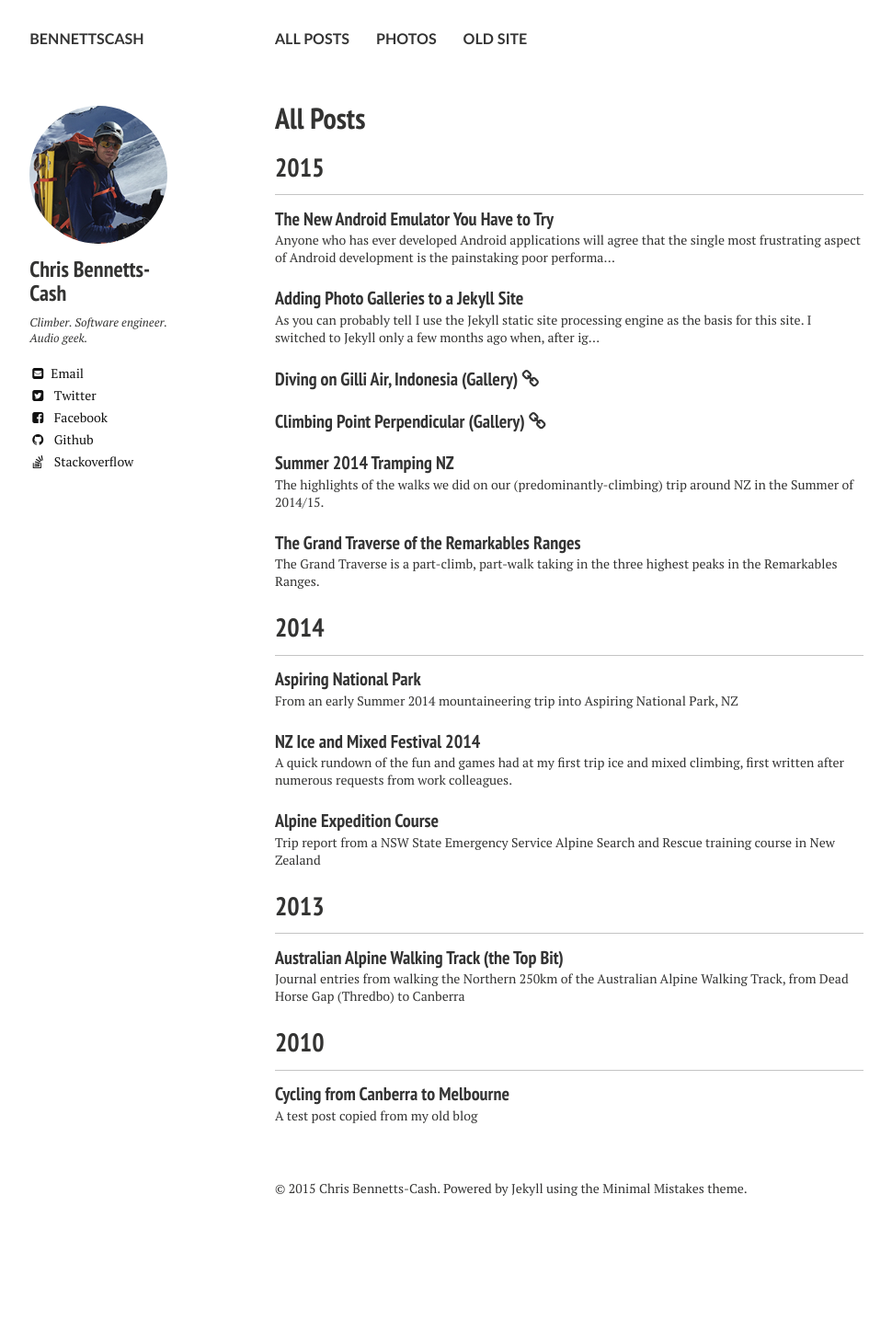
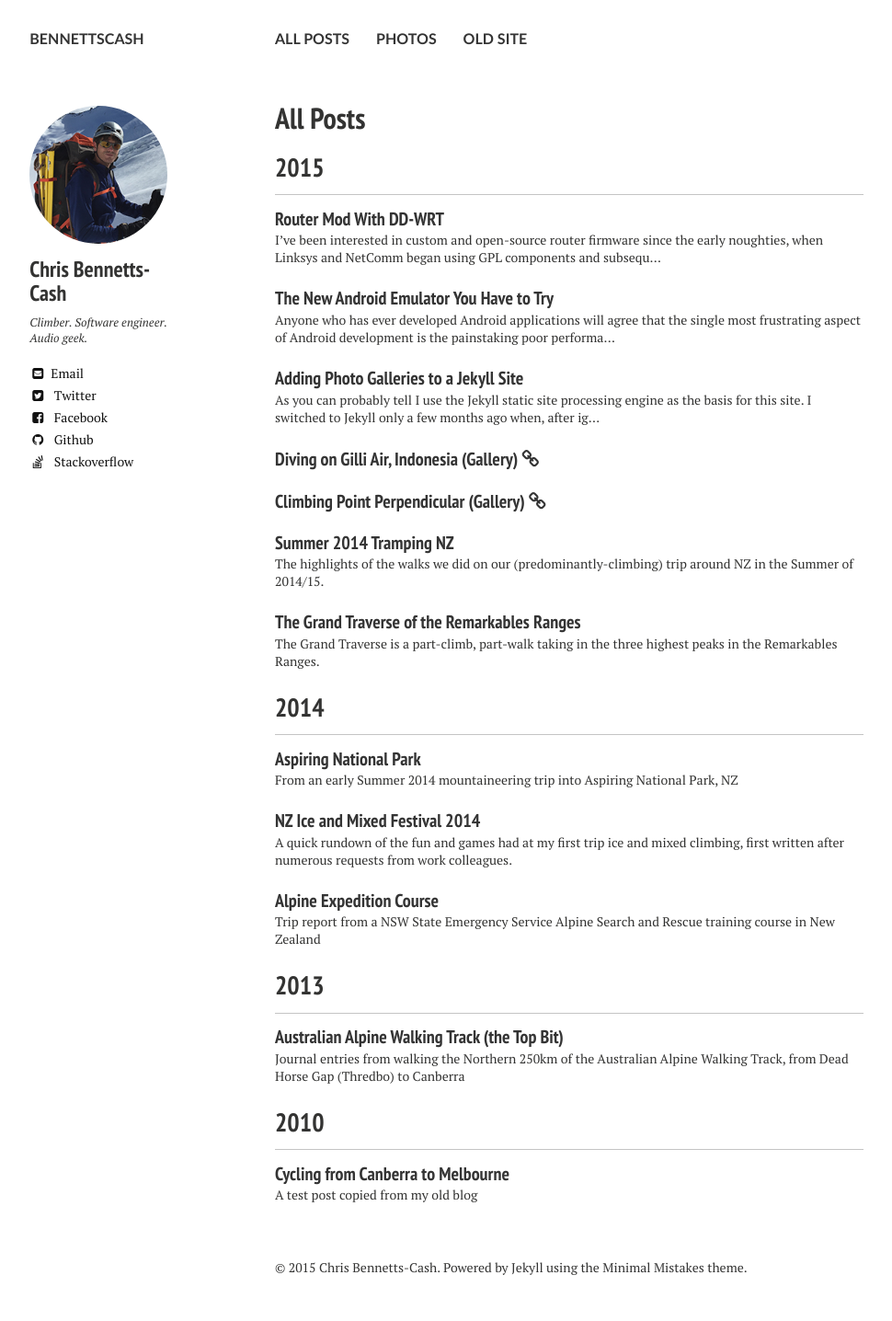
Before and after one commit to chris-bc/site, a Jekyll site: the page built from posts/index.md, in a window 1280 px wide. Shown: the whole page at 92% size, without its empty margins (21-991 px from the left). Built offline with Jekyll 4.4.1, drawn with Linux system fonts in a browser that asks for light colours; nearby versions of some CDN libraries; before the commit the page ends 1350 px from its top, so only the background shows below that; part of the change alters nothing that is shown.

Commit message:
Router mod - mostly done

```diff
--- a/_config.yml
+++ b/_config.yml
@@ -41,7 +41,7 @@ owner:
     ad-slot:
   bing-verify:
   github: chris-bc
-  stackoverflow: http://stackoverflow.com/users/1517/chris-b-c
+  stackoverflow: 1517/chris-b-c
   linkedin: #username
   instagram: #username
   lastfm: #username
--- /dev/null
+++ b/_posts/2015-05-05-router-mod-with-dd-wrt.md
@@ -0,0 +1,87 @@
+---
+layout: post
+title: "Router Mod With DD-WRT"
+modified:
+categories: posts
+excerpt:
+tags: [Development, Infrastructure, VPN]
+image:
+  feature:
+date: 2015-05-05T11:16:20+10:00
+---
+> I've been interested in custom and open-source router firmware since the early noughties, when Linksys and NetComm began using GPL  components and subsequently were required to publish their source code, and did so in an incredibly-difficult-to-compile manner.
+> On and off over the past couple of years I've looked at DD-WRT and OpenWRT, two of the more popular open source router firmware distributions, but never had a compelling reason to mess with them. The passage of the Metadata Retention Act into Australia, I think, changes that and makes encapsulating everything I do in a VPN much more compelling. Since I'll be messing with router settings anyway, why not mess properly?
+
+### Why bother?
+The answer used to be *"because you can"*. When Linksys first published the source code for their firmware it took the world by storm.
+
+OK, OK. Let me rephrase. It took the Linux-using, free software-loving portion of the software development community by storm. But, you know, that's still pretty significant.
+
+At the time it was little more than an enforced release because they were using some GPL'd libraries (and my half-hearted attempts to even get it to compile were fruitless).  But over time cleverer people and cross compilers put together [DD-WRT](http://www.dd-wrt.com) and [OpenWRT](https://openwrt.org) custom firmware releases. Over time they developed and diverged, and were joined by a lot of other options.
+
+Currently the three biggies are DD-WRT (feature rich), OpenWRT (package-based, essentially a Linux distro for your router) and [Tomato](http://www.polarcloud.com/tomato) (Pretty and user-friendly). Each of them let you tweak router configuration and do things you can't do from a typical router configuration interface. So the big reasons to use one are to gain extra control, functions or analytics from your router.
+
+### Which firmware?
+I don't have a lot of time and (I assume) picking and choosing packages will take a bit of that, so OpenWRT is out.
+
+I want the capacity to play and tweak, and want solid VPN configuration and performance, which makes me lean more toward DD-WRT than Tomato. Decision made.
+
+There are [lots](https://vpncritic.com/tomato-vs-dd-wrt-vs-openwrt/) [of](http://securerouter.org/tech-tips/dd-wrt-or-tomato-or-openwrt-or/) [sites](http://vpnpick.com/dd-wrt-vs-tomato-vs-open-wrt/) offering comparisons so take a look and decide for yourself.
+
+### Which router?
+The obvious choice is the router plugged into your wall right now. The obvious consequence of that, however, is that you'll be out of Internet during the upgrade. Possibly longer if things don't go to plan.
+
+In any event, in my case my current router is about four years old, was cheap at the time, struggles to stream things to my Apple TV and, if it started having to tunnel all traffic through a VPN, would probably have a heart attack. All in all a good set of excuses to get a new router.
+
+I spent some time Googling, comparing and reading reviews and ended up with the [Netgear R7000 Nighthawk](http://www.netgear.com.au/home/products/networking/wifi-routers/R7000.aspx?gclid=CN2VlNvCsMUCFdcjvQoduXAATA).
+
+<figure>
+	<img alt="Netgear R7000 Nighthawk" src="/images/2015-ddwrt/nighthawk.jpg">
+	<figcaption>Netgear R7000 Nighthawk. Almost like a batmobile</figcaption>
+</figure>
+
+### Getting ready
+Now it's time to download firmware versions and a copy of the DD-WRT installation instructions just in case things don't go to plan. Normally this is simply a case of looking up your router in the [supported routers database](http://www.dd-wrt.com/site/support/router-database) and downloading the initial ROM and, possibly, an additional recommended ROM. It turns out the NightHawk is a special case here, however, and isn't listed in the database. Hmmmm...
+
+But it's far from unsupported. Useful documentation is still relatively prevalent, and if you look around there are loads of good resources. But the one you should pay attention to if you're using a NightHawk (it's updated every couple of weeks) is [this forum post](http://www.dd-wrt.com/phpBB2/viewtopic.php?t=264152).
+
+Otherwise:
+
+* [General DD-WRT installation instructions](http://www.dd-wrt.com/wiki/index.php/Installation)
+* [General DD-WRT tutorials](http://www.dd-wrt.com/wiki/index.php/Tutorials)
+* [Someone else's NightHawk installation blog entry](http://www.tweaking4all.com/hardware/netgear-r7000-dd-wrt/)
+
+And of course, the ROMS:
+
+* [ftp://ftp.dd-wrt.com/betas/2015/](ftp://ftp.dd-wrt.com/betas/2015/)
+* [NightHawk Only - http://www.desipro.de/ddwrt-ren/K3-AC-Arm/](http://www.desipro.de/ddwrt-ren/K3-AC-Arm/)
+* [NightHawk Only - http://desipro.de/ddwrt/K3-AC-Arm/](http://desipro.de/ddwrt/K3-AC-Arm/)
+
+Which ROM to install isn't so straightforward if you're using a NightHawk and nobody seems willing to give advice. If that's not you, just download whatever the supported routers database tells you to. The detailed forum post says the last build with working bridge mode was 26125, but that is **very** old, and it also lists several problems fixed in February and March 2015. So what the hey, maybe the very latest build is the best idea?
+
+For me that's 2015-05-19, so down it comes. As does the latest stock firmware from NetGear, just in case it all goes wrong I want to have that handy.
+
+###Flashing DD-WRT
+Time to install it.
+
+Connect your computer to your router with an ethernet cable and, if it's not a brand new router, clear your web browser's cache.
+
+Log into your router's management page, find the page to upload a new firmware version, and upload the DD-WRT initial firmware. Continue through any warnings you get and wait for the process to complete in full. Do what's necessary for a factory reset to clear NVRAM, for the NightHawk this is easy - Just go to its management page (you'll need to set an initial username and password first), then:
+<figure>
+	<img alt="Administration-Factory-defaults" src="/images/2015-ddwrt/factory-restore.jpg">
+	<figcaption>Administration section, Factory Restore tab</figcaption>
+</figure>
+
+This will result in a reboot and you'll need to again set an initial username and password. Configure the router as you need to, but here are some tidbits
+
+### WiFi settings
+It seems like setting an upper-upper extension channel makes a considerable difference:
+
+
+### Testing performance
+On a Mac, you can get some useful information on your network connection by option-clicking on the wireless icon in the menu bar:
+
+<figure>
+	<img alt="Detailed wireless connection info" src="/images/2015-ddwrt/connectioninfo.jpg">
+	<figcaption>Detailed network connection information is available on a Mac by option-clicking the wireless icon</figcaption>
+</figure>
```
Also changed, not shown: images/2015-ddwrt/factory-restore.jpg (added), images/2015-ddwrt/nighthawk.jpg (added).
